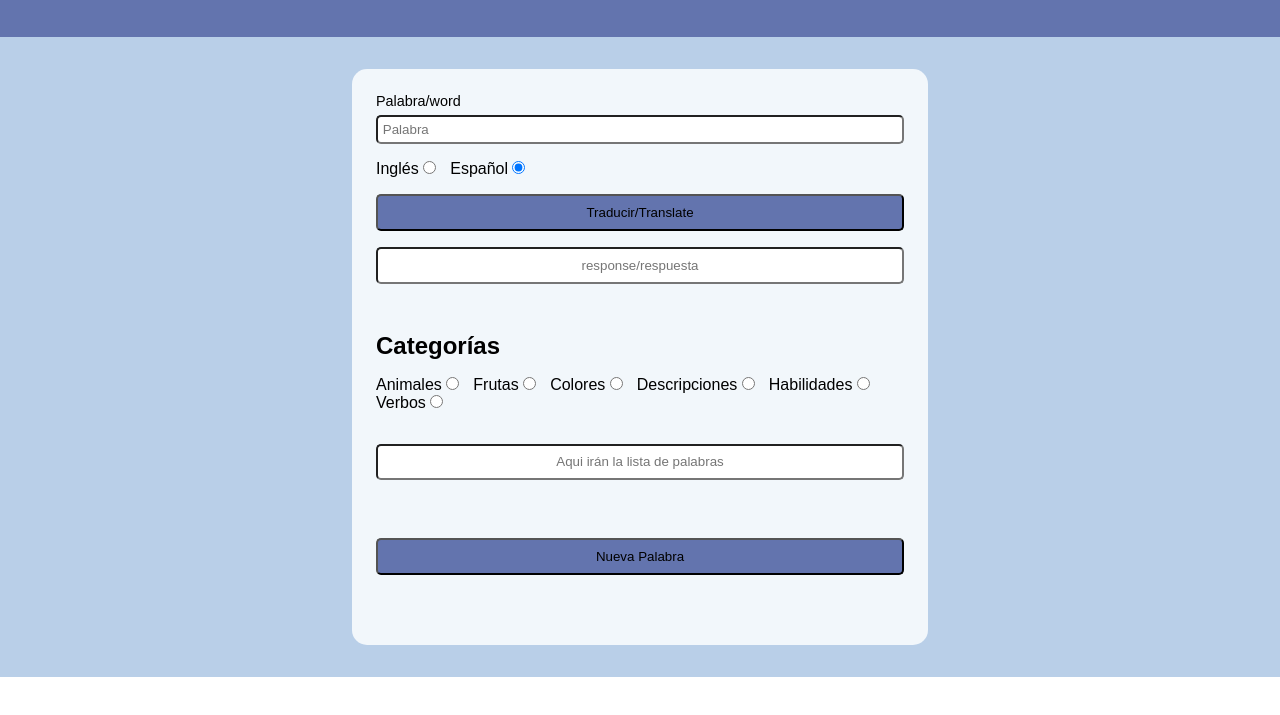
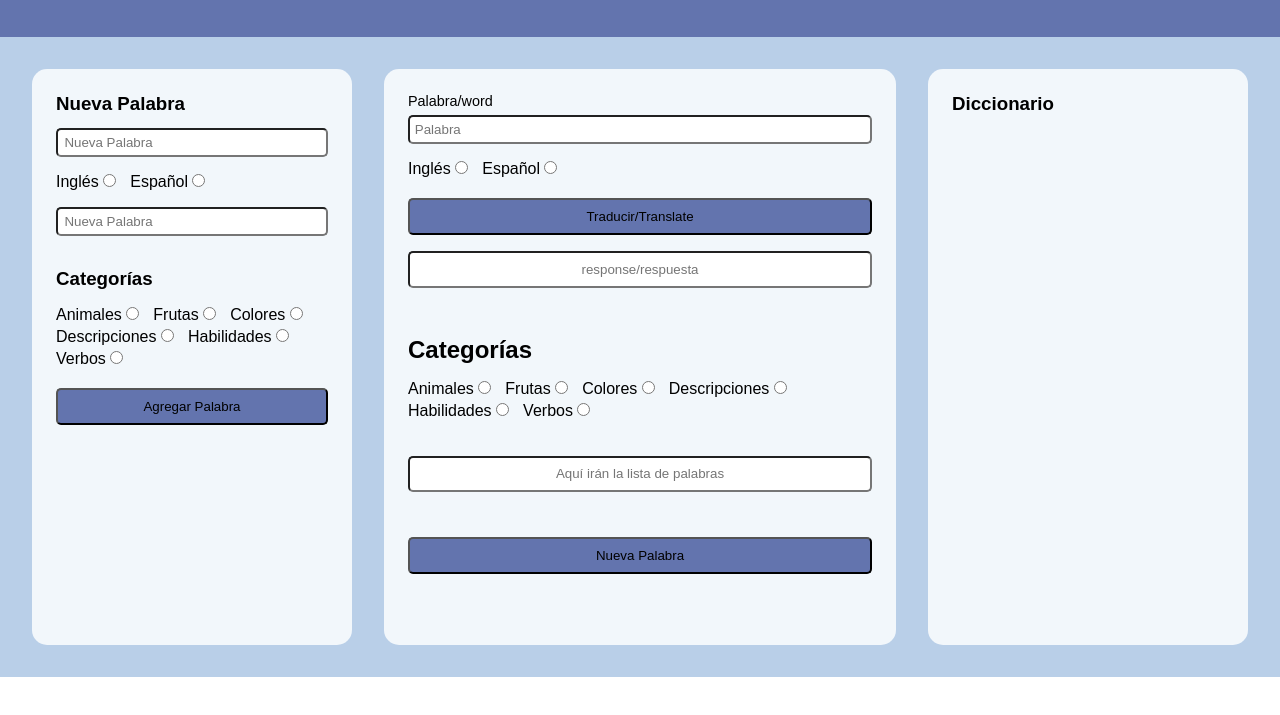
Before and after one commit to ronaldp12/dictionary, a plain HTML site: page index.html in a window 1280 px wide. Shown: the part 67-782 px from the top of the page. Drawn offline with Linux system fonts and the light colour scheme.

Commit message:
funcion traducir lista

```diff
--- a/app.js
+++ b/app.js
@@ -1,9 +1,50 @@
-const person1 = {
-  name: 'Edwin',
-  lastname: 'Rozo',
-  age: 37,
-  hobbies: ['Futbol','Billar']
+import { dictionary } from './dictionary.js';
+
+const inputWord = document.getElementById('input-word');
+const buttonTranslate = document.getElementById('translatebtn');
+const answer = document.getElementById('answer');
+const categoryRadios = document.querySelectorAll('input[name="categorie"]');
+const respuesta = document.getElementById('answer2');
+
+
+buttonTranslate.addEventListener('click', () => {
+    const word = inputWord.value.trim();
+    const selectedIdiom = document.querySelector('input[name="idiom"]:checked').value;
+
+    if (word) {
+        const translation = translateWord(word, selectedIdiom);
+        answer.value = translation;
+    } else {
+        answer.value = 'Por favor, ingresa una palabra';
+    }
+});
+
+
+
+function translateWord(word, language) {
+
+    for (let category in dictionary.categories) {
+        const words = dictionary.categories[category];
+
+
+        const foundWord = words.find(entry =>
+            language === 'ingles' ? entry.spanish.toLowerCase() === word.toLowerCase() :
+            entry.english.toLowerCase() === word.toLowerCase()
+        );
+
+
+        if (foundWord) {
+            return language === 'ingles' ? foundWord.english : foundWord.spanish;
+        }
+    }
+
+    return 'No encontrado';
 }
+
+
+
+
+
 
 // const person2 = ['Edwin','Rozo', 37]
 // console.log(person2)
@@ -24,17 +65,17 @@ const person1 = {
 // const names = fichaAdso.filter(item => item.name.charAt(0) === 'A')
 // console.log(names)
 
-console.log(Object.keys(person1))
-console.log(Object.values(person1))
-console.log(Object.entries(person1))
+//console.log(Object.keys(person1))
+//console.log(Object.values(person1))
+//console.log(Object.entries(person1))
 
-for (const key in object) {
-  if (Object.prototype.hasOwnProperty.call(object, key)) {
-    const element = object[key];
+//for (const key in object) {
+//  if (Object.prototype.hasOwnProperty.call(object, key)) {
+//    const element = object[key];
+//
+//  }
+//}
 
-  }
-}
+//for (const element of object) {
 
-for (const element of object) {
-
-}
+//}
--- a/index.html
+++ b/index.html
@@ -13,23 +13,62 @@
 
     <section class="section-main">
 
+        <div class="container-form">
+            <h3>Nueva Palabra</h3>
+
+            <input type="text" id="input-new-word" placeholder="Nueva Palabra">
+
+            <div class="radio-group">
+                <label for="ingles">Inglés</label>
+                <input type="radio" id="english" name="idiom" value="ingles">
+                <label for="español">Español</label>
+                <input type="radio" id="spanish" name="idiom" value="español">
+            </div>
+
+            <input type="text" id="input-new-word" placeholder="Nueva Palabra">
+
+            <div class="categories-form">
+
+                <h3>Categorías</h3>
+
+                <div class="radio-group">
+                    <label for="animales">Animales</label>
+                    <input type="radio" id="animales" name="categorie" value="animals">
+                    <label for="frutas">Frutas</label>
+                    <input type="radio" id="frutas" name="categorie" value="fruits">
+                    <label for="colores">Colores</label>
+                    <input type="radio" id="colores" name="categorie" value="colors">
+                    <label for="descripciones">Descripciones</label>
+                    <input type="radio" id="descripciones" name="categorie" value="physical_descriptions">
+                    <label for="habilidades">Habilidades</label>
+                    <input type="radio" id="habilidades" name="categorie" value="skills">
+                    <label for="verbos">Verbos</label>
+                    <input type="radio" id="verbos" name="categorie" value="verbs">
+                </div>
+
+                <button class="button">Agregar Palabra</button>
+
+            </div>
+
+        </div>
+
         <div class="container-main">
 
             <div class="container-word">
                 <p>Palabra/word</p>
-                <input type="text" placeholder="Palabra">
+                <input type="text" id="input-word" placeholder="Palabra">
             </div>
 
             <div class="radio-group">
                 <label for="ingles">Inglés</label>
-                <input type="radio" id="ingles" name="idioma" value="ingles">
+                <input type="radio" id="english" name="idiom" value="ingles">
                 <label for="español">Español</label>
-                <input type="radio" id="español" name="idioma" value="español" checked>
+                <input type="radio" id="spanish" name="idiom" value="español">
             </div>
 
             <div class="input-group">
-                <button class="button">Traducir/Translate</button>
-                <input type="text" id="respuesta" placeholder="response/respuesta">
+                <button id="translatebtn" class="button">Traducir/Translate</button>
+                <input type="text" id="answer" placeholder="response/respuesta">
             </div>
 
             <div class="categories">
@@ -38,27 +77,35 @@
 
                 <div class="radio-group">
                     <label for="animales">Animales</label>
-                  <input type="radio" id="animales" name="categorie" value="animales">
+                    <input type="radio" id="animales" name="categorie" value="animals">
                     <label for="frutas">Frutas</label>
-                  <input type="radio" id="frutas" name="categorie" value="frutas">
+                    <input type="radio" id="frutas" name="categorie" value="fruits">
                     <label for="colores">Colores</label>
-                  <input type="radio" id="colores" name="categorie" value="colores">
+                    <input type="radio" id="colores" name="categorie" value="colors">
                     <label for="descripciones">Descripciones</label>
-                  <input type="radio" id="descripciones" name="categorie" value="descripciones">
+                    <input type="radio" id="descripciones" name="categorie" value="physical_descriptions">
                     <label for="habilidades">Habilidades</label>
-                  <input type="radio" id="habilidades" name="categorie" value="habilidades">
+                    <input type="radio" id="habilidades" name="categorie" value="skills">
                     <label for="verbos">Verbos</label>
-                  <input type="radio" id="verbos" name="categorie" value="verbos">
+                    <input type="radio" id="verbos" name="categorie" value="verbs">
                 </div>
 
                 <div class="input-group">
-                    <input class="input2" type="text" id="respuesta" placeholder="Aqui irán la lista de palabras">
+                    <input class="input2" type="text" id="answer2" placeholder="Aquí irán la lista de palabras">
                     <button class="button">Nueva Palabra</button>
                 </div>
+            </div>
+        </div>
+        <div class="container-dictionary">
+            <h3>Diccionario</h3>
+            <div class="dictionary-words">
 
             </div>
+
 
         </div>
     </section>
 </body>
+<script type="module" src="app.js"></script>
+<script type="module" src="dictionary.js"></script>
 </html>
--- a/style.css
+++ b/style.css
@@ -23,11 +23,11 @@ body {
     height: 80%;
     background-color: #b9cfe8;
     display: flex;
-    justify-content: center;
+    justify-content: space-evenly;
 }
 
 .container-main{
-    width: 45%;
+    width: 40%;
     height: 90%;
     background-color: #f2f7fb;
     margin-top: 2rem;
@@ -53,6 +53,7 @@ body {
 
 .radio-group> input{
     margin-right: 0.6rem;
+    margin-bottom: 0.5rem;
 }
 
 .button{
@@ -75,7 +76,42 @@ body {
     margin-top: 3rem;
 }
 
+.categories-form{
+    margin-top: 2rem;
+}
+
 .input2{
     margin-top: 2rem;
-    margin-bottom: 2.6rem;
+    margin-bottom: 1.8rem;
 }
+
+.container-dictionary{
+    width: 25%;
+    height: 90%;
+    background-color: #f2f7fb;
+    margin-top: 2rem;
+    border-radius: 15px;
+    padding: 1.5rem;
+}
+
+.container-form{
+    width: 25%;
+    height: 90%;
+    background-color: #f2f7fb;
+    margin-top: 2rem;
+    border-radius: 15px;
+    padding: 1.5rem;
+}
+
+.container-form > input{
+    width: 100%;
+    border-radius: 5px;
+    height: 1.8rem;
+    padding: 0.4rem;
+    margin-top: 0.8rem;
+}
+
+.dictionary-words{
+    height: auto;
+    width: auto;
+}
```
Lines whose indentation alone changed are shown as unchanged.
